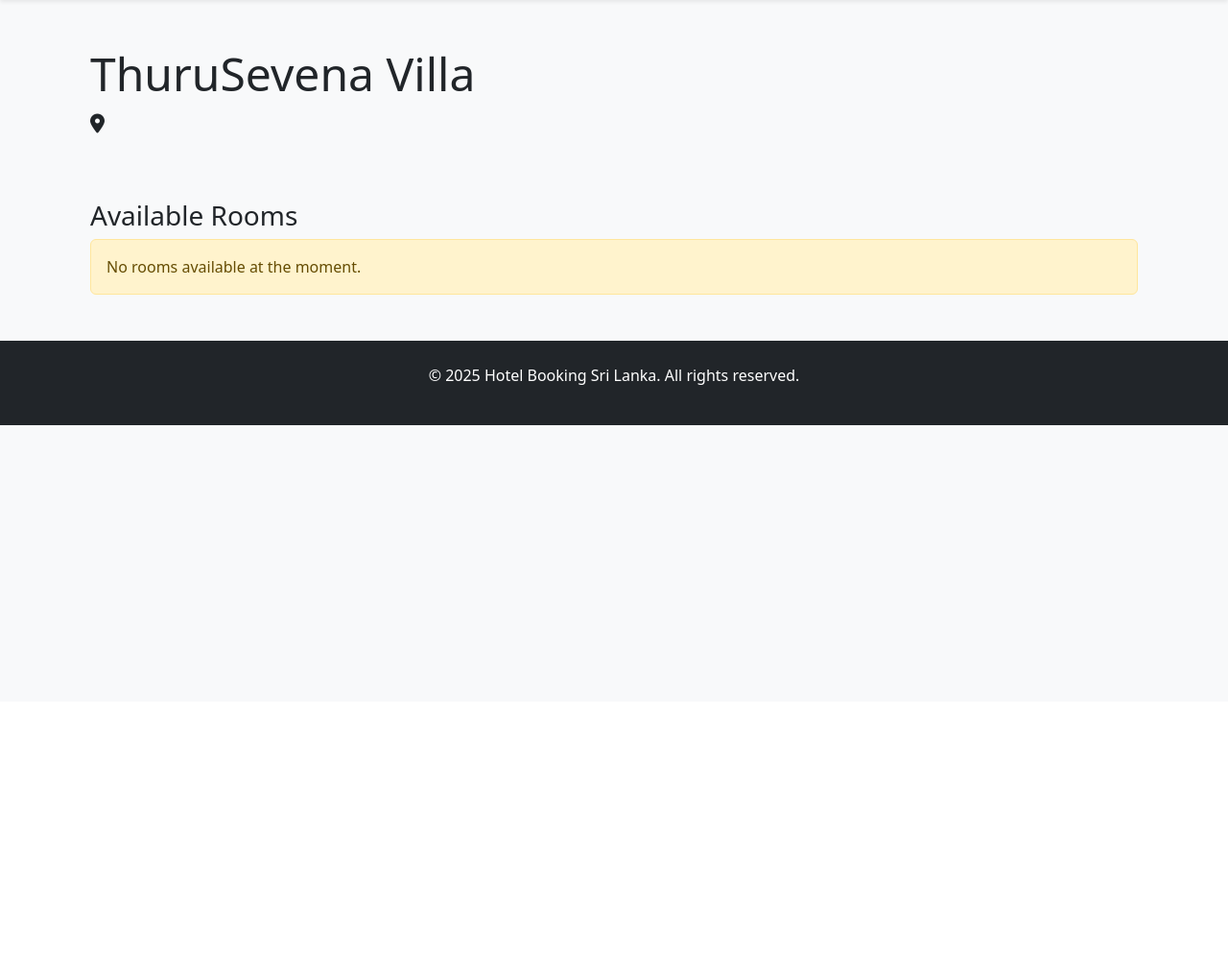
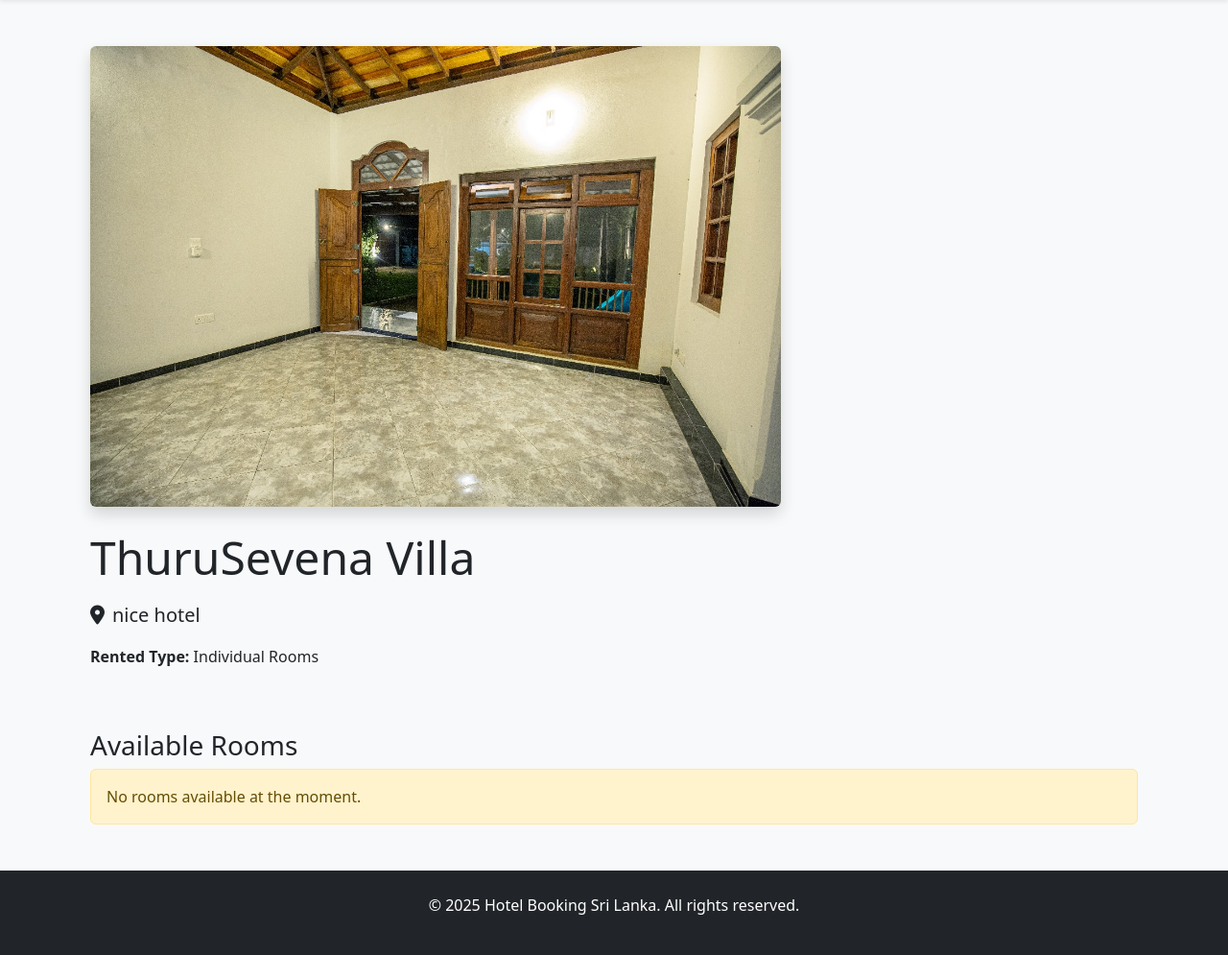
Before and after one commit to roverkalisl/slbooking_hotels, a Django app: page /hotel/1/ in a window 1280 px wide. Shown: the part 69-1064 px from the top of the page at 96% size. Before the commit the page ends 512 px from the top, so only its background shows below. Run offline with Django 5.2, Linux system fonts and the light colour scheme; data comes from the database, SQL or seed files in the repository.

Commit message:
Update hotel_detail template with new fields and images

```diff
--- a/templates/core/hotel_detail.html
+++ b/templates/core/hotel_detail.html
@@ -6,12 +6,34 @@
 <div class="container mt-5">
     <div class="row">
         <div class="col-lg-8">
-            {% if hotel.image %}
-                <img src="{{ hotel.image.url }}" class="img-fluid rounded shadow mb-4" alt="{{ hotel.name }}">
+            {% if hotel.main_image %}
+                <img src="{{ hotel.main_image.url }}" class="img-fluid rounded shadow mb-4" alt="{{ hotel.name }}" style="max-height: 500px; object-fit: cover;">
+            {% else %}
+                <div class="bg-light text-center py-5 rounded shadow mb-4">
+                    <i class="fas fa-hotel fa-5x text-muted"></i>
+                    <p class="mt-3 text-muted">No main image</p>
+                </div>
             {% endif %}
-            <h1 class="display-5">{{ hotel.name }}</h1>
-            <p class="lead"><i class="fas fa-map-marker-alt me-2"></i>{{ hotel.location }}</p>
-            <p>{{ hotel.description }}</p>
+
+            <h1 class="display-5 mb-3">{{ hotel.name }}</h1>
+
+            {% if hotel.address %}
+                <p class="lead"><i class="fas fa-map-marker-alt me-2"></i>{{ hotel.address }}</p>
+            {% endif %}
+
+            {% if hotel.google_location_link %}
+                <p><i class="fas fa-globe me-2"></i><a href="{{ hotel.google_location_link }}" target="_blank">View on Google Maps</a></p>
+            {% endif %}
+
+            {% if hotel.social_media_link %}
+                <p><i class="fas fa-link me-2"></i><a href="{{ hotel.social_media_link }}" target="_blank">Social Media / Website</a></p>
+            {% endif %}
+
+            <p><strong>Rented Type:</strong> {{ hotel.get_rented_type_display }}</p>
+
+            {% if hotel.facilities %}
+                <p><strong>Facilities:</strong> {{ hotel.facilities }}</p>
+            {% endif %}
         </div>
     </div>
 
@@ -20,7 +42,10 @@
         <div class="row">
             {% for room in rooms %}
                 <div class="col-md-6 mb-4">
-                    <div class="card">
+                    <div class="card shadow-sm">
+                        {% if room.image %}
+                            <img src="{{ room.image.url }}" class="card-img-top" alt="{{ room.room_number }}" style="height: 200px; object-fit: cover;">
+                        {% endif %}
                         <div class="card-body">
                             <h5>{{ room.room_number }} - {{ room.room_type }}</h5>
                             <p><strong>Price per night:</strong> Rs. {{ room.price_per_night }}</p>
```
